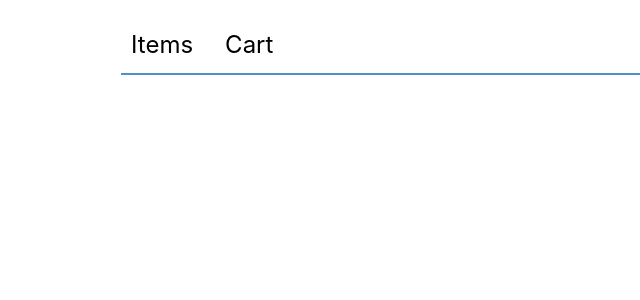
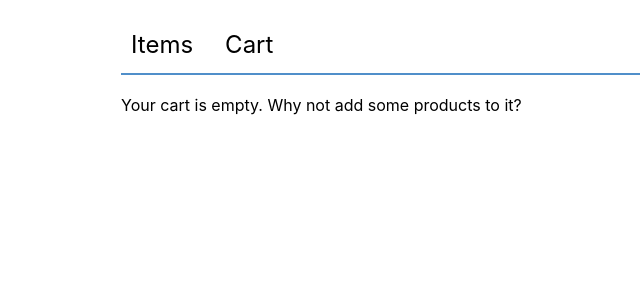
Before and after one commit to tanj299/ReactPractice, a React (Create React App) app in the folder shopper/: page / in a window 1280 px wide. Both pictures are taken after a click on the link "Cart". Shown: the top 300 px of the page, without its empty margins (139-779 px from the left). Built offline with nearby package versions, Linux system fonts and the light colour scheme.

Commit message:
Wrapped up shopper feature, added empty page display

```diff
--- a/shopper/src/App.js
+++ b/shopper/src/App.js
@@ -30,9 +30,10 @@ class App extends React.Component {
 
   handleRemoveOne = (item) => {
     const index = this.state.cart.indexOf(item.id);
+    // Use spread operator to take left half of array up to item removed, and take the right half of the array and combine
     this.setState({
       cart: [...this.state.cart.slice(0, index), ...this.state.cart.slice(index + 1)]
-    })
+    });
   }
 
   // Count how many of each item is in the cart
--- a/shopper/src/CartPage.css
+++ b/shopper/src/CartPage.css
@@ -5,6 +5,11 @@
 
 .CartPage-items li {
     list-style: none;
+}
+
+.CartPage-empty {
+    text-align: center;
+    border: 1px #fff;
 }
 
 .CartItem-count {
--- a/shopper/src/CartPage.js
+++ b/shopper/src/CartPage.js
@@ -5,6 +5,8 @@ import './CartPage.css';
 
 function CartPage({ items, onAddOne, onRemoveOne }) {
     return (
+        <div>
+            {items.length === 0 ? <span className="CartPage-empty">Your cart is empty. Why not add some products to it?</span> :
                 <ul className="CartPage-items">
                 {items.map(item =>
                     <li key={item.id} className="CartPage-item">
@@ -23,7 +25,10 @@ function CartPage({ items, onAddOne, onRemoveOne }) {
                         </Item>
                     </li>
                     )}
-        </ul>
+            </ul>}
+
+        </div>
+
     );
 }
 
```
Lines whose indentation alone changed are shown as unchanged.
